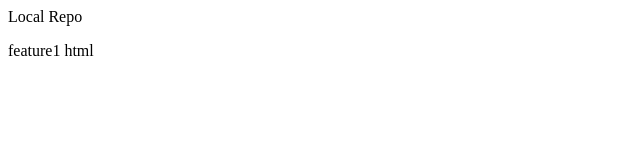
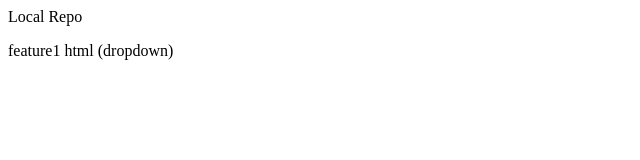
Before and after one commit to rbg2525/LocalRepo, a plain HTML site: page index.html in a window 1280 px wide. Shown: the full height of the page, 0-640 px from the left. Drawn offline with Linux system fonts and the light colour scheme.

Commit message:
adding dropdown

```diff
--- a/index.html
+++ b/index.html
@@ -1,2 +1,2 @@
 <p>Local Repo</p>
-<p>feature1 html</p>
+<p>feature1 html (dropdown)</p>
```
